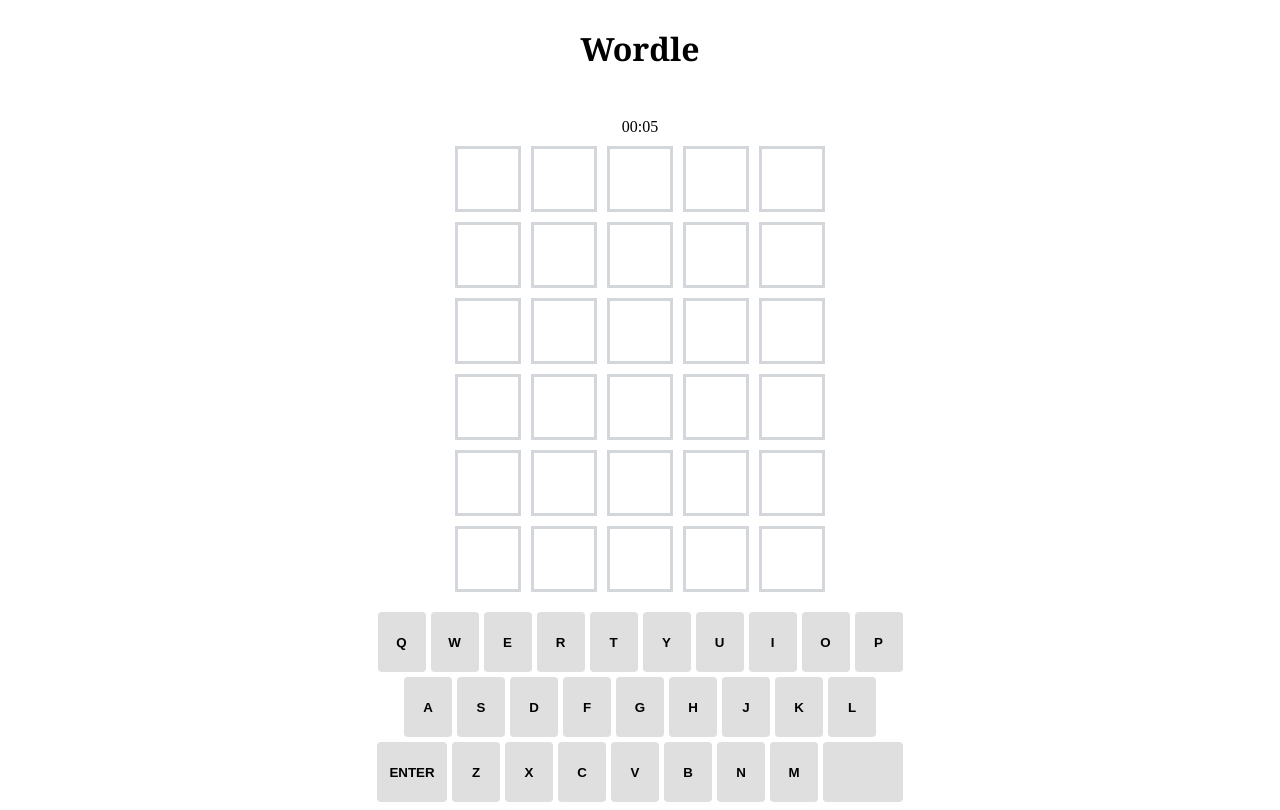
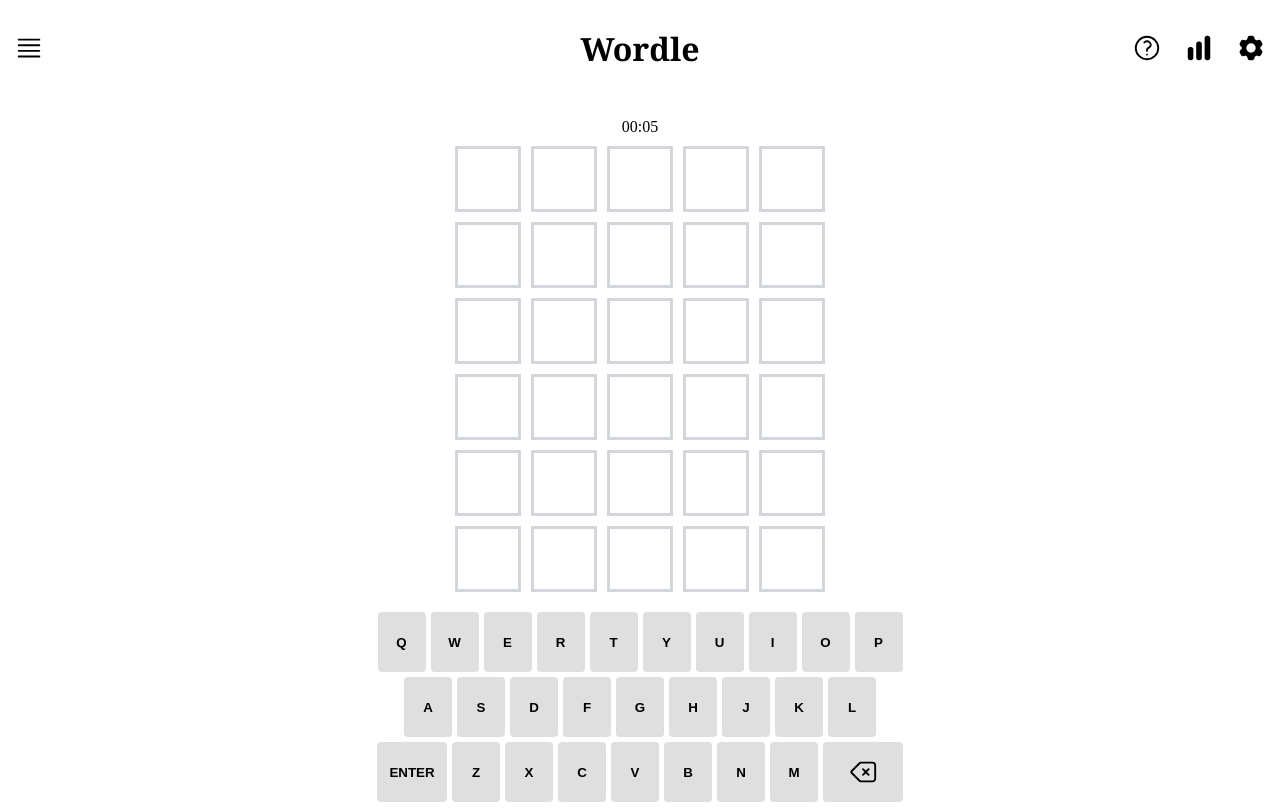
Before and after one commit to Montegrand/wordale, a plain HTML site: page index.html in a window 1280 px wide. Drawn offline with Linux system fonts and the light colour scheme; the site is published under a folder, as on GitHub Pages, so addresses that start at the root find nothing.

Commit message:
add assets

```diff
--- a/css/footer.css
+++ b/css/footer.css
@@ -2,4 +2,4 @@
 .keyboard-row{display:flex;justify-content:center;align-items:center;gap:5px}
 .keyboard-btn{display:inline-flex;flex:1 0 auto;width:48px;justify-content:center;align-items:center;height:60px;border:none;border-radius:4px;background-color:#dfdfdf;color:#000;font-weight:bolder}
 .keyboard-btn[data-key=enter]{width:70px;}
-.keyboard-btn[data-key=backspace]{width:80px;background-color:#dfdfdf;background-image:url(/assets/backspace.svg);background-repeat:no-repeat;background-position:center;background-size:30px auto;font-size:0}
+.keyboard-btn[data-key=backspace]{width:80px;background-color:#dfdfdf;background-image:url(../assets/backspace.svg);background-repeat:no-repeat;background-position:center;background-size:30px auto;font-size:0}
--- a/css/header.css
+++ b/css/header.css
@@ -1,8 +1,8 @@
 header{display:flex;position:relative;justify-content:space-between;align-items:center;height:80px}
-header .menu{width:42px;height:42px;background:url(/assets/menu.svg) center/30px no-repeat}
+header .menu{width:42px;height:42px;background:url(../assets/menu.svg) center/30px no-repeat}
 header .logo{position:absolute;top:50%;left:50%;font-family:Georgia, 'Times New Roman', Times, serif;font-size:32px;transform:translate(-50%, -50%);margin:0;}
 .header-user{display:flex;gap:10px}
 .header-user_btn{flex:0 0 auto;width:42px;height:42px;background:none center/30px no-repeat}
-.header-user_btn.help{background-image:url(/assets/help.svg)}
-.header-user_btn.graph{background-image:url(/assets/graph.svg)}
-.header-user_btn.option{background-image:url(/assets/cog.svg)}
+.header-user_btn.help{background-image:url(../assets/help.svg)}
+.header-user_btn.graph{background-image:url(../assets/graph.svg)}
+.header-user_btn.option{background-image:url(../assets/cog.svg)}
```
